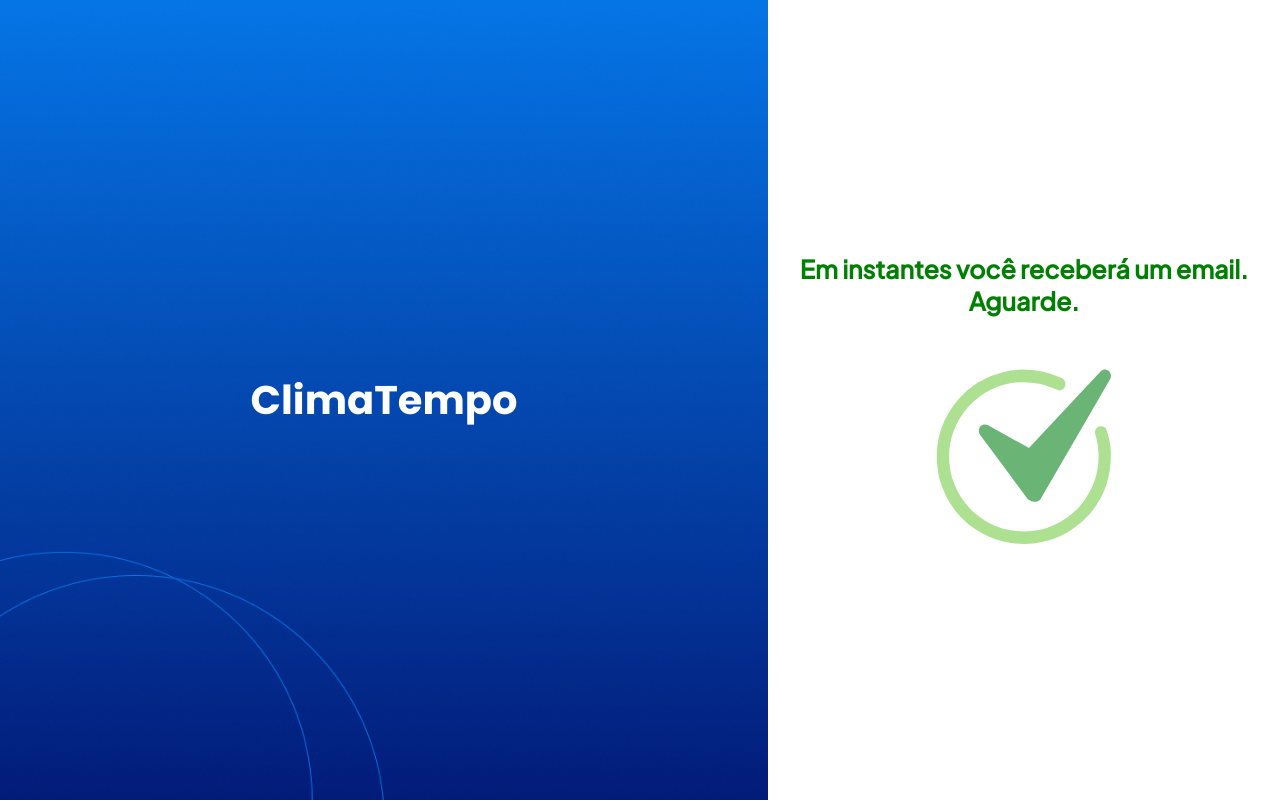
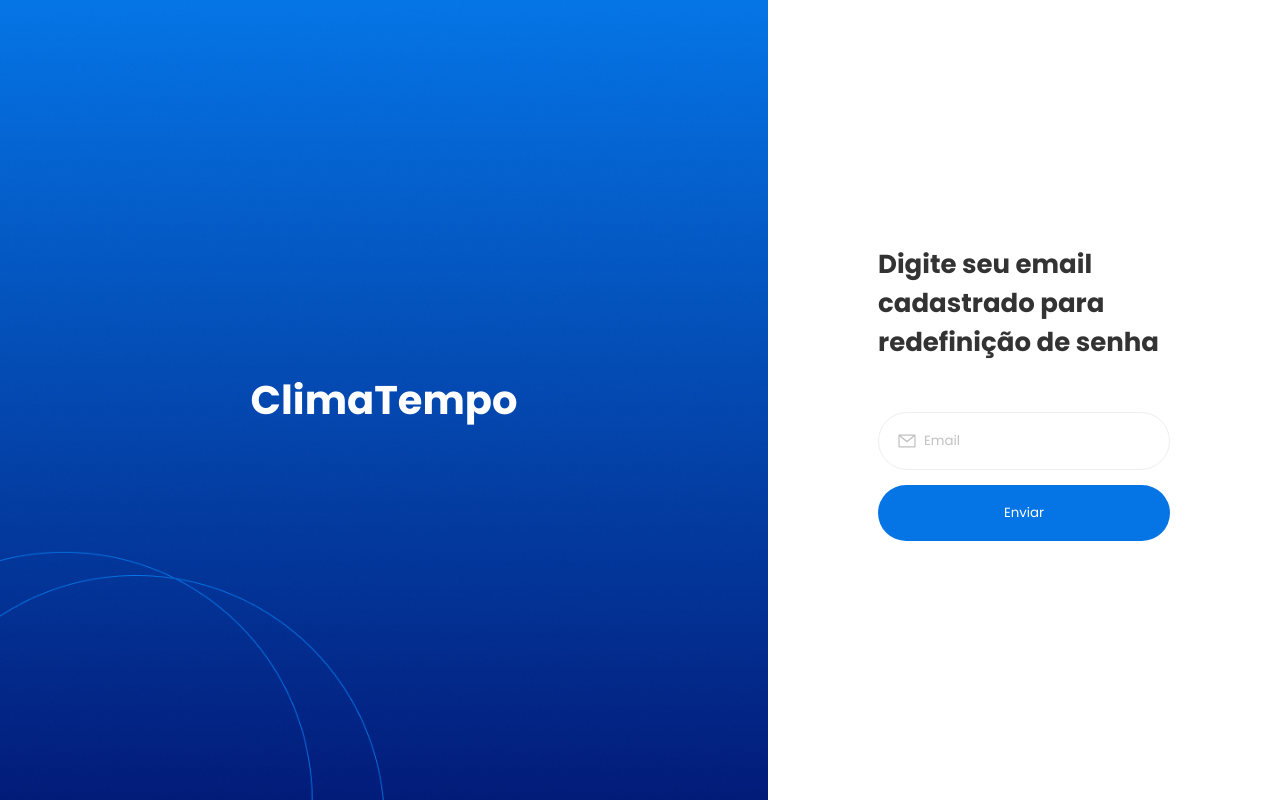
Before and after one commit to jose-ithalo/Clima-Tempo, a React (Create React App) app: page /Forget in a window 1280 px wide. Built offline with nearby package versions, Linux system fonts and the light colour scheme.

Commit message:
Aplicação de condição para email enviado

```diff
--- a/src/pages/Forget/index.tsx
+++ b/src/pages/Forget/index.tsx
@@ -8,16 +8,19 @@ import fileContext from '../../context/fileContext';
 
 function Forget() {
 
-    const { errorContent, errorState } = useContext<any>(fileContext);
+    const { errorContent, errorState, sentMail } = useContext<any>(fileContext);
 
     return (
         <div className="container">
             <StartImg />
 
-            {/* <UserSide headline='Digite seu email cadastrado para redefinição de senha' inputName={false}
-                inputPass={false} btnAction='Enviar' passForget={false} linkAction={false} /> */}
+            {
+                !sentMail ?
+                    <UserSide headline='Digite seu email cadastrado para redefinição de senha' inputName={false}
+                        inputPass={false} btnAction='Enviar' passForget={false} linkAction={false} /> :
 
-            <Checked />
+                    <Checked />
+            }
 
             {errorState && <ErrorAlert content={errorContent} />}
         </div>
```
